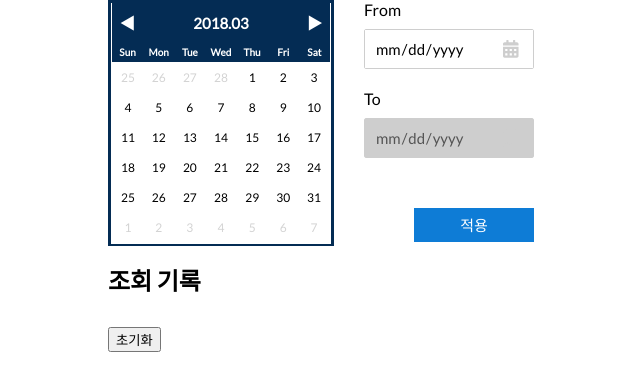
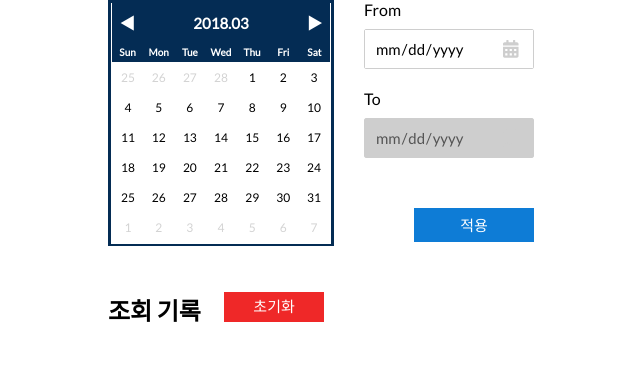
Before and after one commit to JungYouTaek/spendit, a plain HTML site: page HTML/index.html in a window 1280 px wide. Shown: the part 102-492 px from the top of the page, without its empty margins (302-942 px from the left). Drawn offline with Linux system fonts and the light colour scheme.

Commit message:
Modify breakdown style

```diff
--- a/HTML/index.html
+++ b/HTML/index.html
@@ -56,10 +56,10 @@
         </div>
         <button id="alert" class="alert">적용</button>
       </div>
-      <div>
-        <h2>조회 기록</p>
-        <button id="breakdown__reset">초기화</button>
-        <div id="breakdown"></div>
+      <div class="breakdown">
+        <h2 class="breakdown__heading">조회 기록</h2>
+        <button id="breakdown__reset" class="breakdown__reset">초기화</button>
+        <div id="breakdown" class="breakdown__div"></div>
       </div>
     </main>
     <script src="https://use.fontawesome.com/releases/v5.0.9/js/all.js" integrity="sha384-8iPTk2s/jMVj81dnzb/iFR2sdA7u06vHJyyLlAd4snFpCl/SnyUjRrbdJsw1pGIl"
--- a/HTML/main.css
+++ b/HTML/main.css
@@ -151,3 +151,24 @@ main::after {
   color: inherit;
   background-color: #a8cded;
 }
+
+.breakdown {
+  margin-top: 50px;
+}
+.breakdown .breakdown__heading {
+  display: inline-block;
+  height: 30px;
+  margin: 0 20px 0 0 ;
+}
+
+.breakdown .breakdown__reset {
+  display: inline-block;
+  width: 100px;
+  height: 30px;
+  line-height: 25px;
+  background-color: #ef2828;
+  border: none;
+  color: #ffffff;
+  font-size: 15px;
+  vertical-align: top;
+}
```
